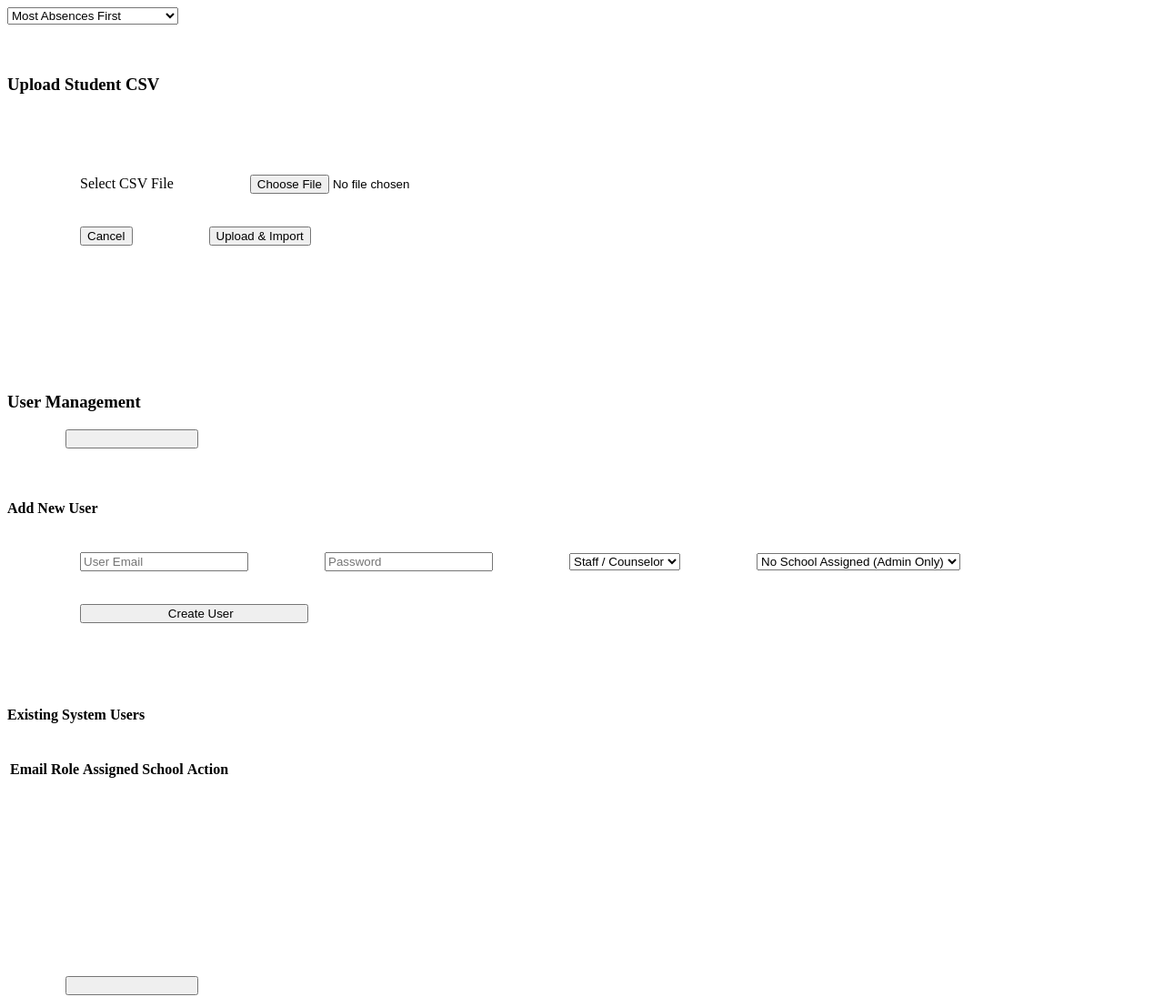
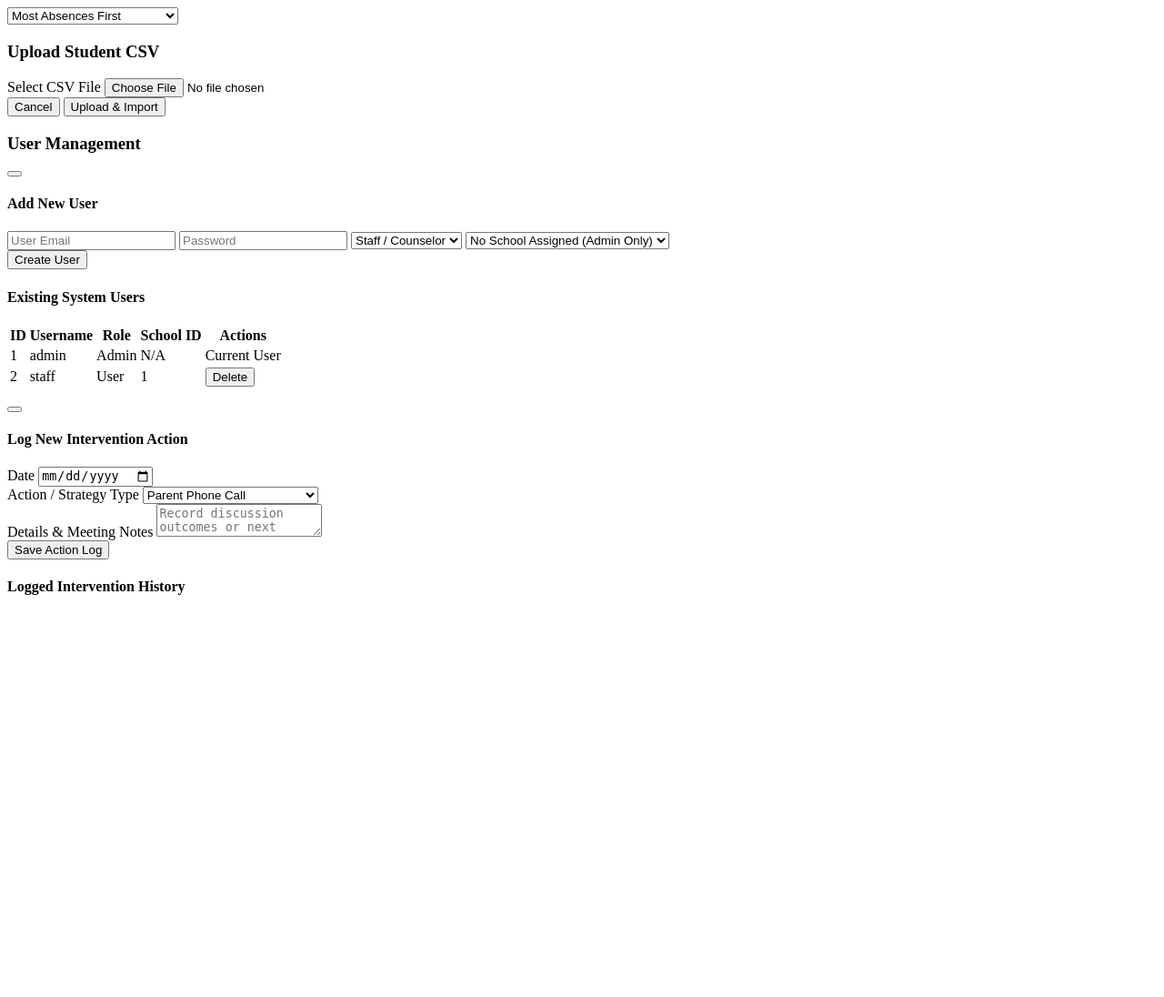
Before and after one commit to glantz1/Chronic-Tool-, a Flask app: template templates/index.html in a window 1280 px wide. Shown: the top 1096 px of the page at 91% size. After the commit the page ends 654 px from the top, so only its background shows below. Run offline with Flask 3, Linux system fonts and the light colour scheme; the template is opened without the code that fills it: values that come from a table or form of the project are taken from there, others are empty; the visitor is signed in with stand-in values (Sample User, id 1).

Commit message:
Update index.html

```diff
--- a/templates/index.html
+++ b/templates/index.html
@@ -7,6 +7,7 @@
     <option value="rate_asc">Lowest Attendance Rate</option>
     <option value="name_asc">Name (A-Z)</option>
 </select>
+
     <div id="uploadModal" class="fixed inset-0 bg-slate-900/50 backdrop-blur-sm flex items-center justify-center hidden z-50">
         <div class="bg-white rounded-xl p-6 w-full max-w-md shadow-xl border">
             <h3 class="text-lg font-bold text-slate-800 mb-1">Upload Student CSV</h3>
@@ -59,20 +60,40 @@
                 </div>
             </form>
 
-            <!-- Existing Users Table -->
+            <!-- Existing Users Table (Server-rendered with Jinja) -->
             <div class="overflow-y-auto flex-grow">
                 <h4 class="text-sm font-semibold text-slate-700 mb-2">Existing System Users</h4>
                 <table class="w-full text-left text-xs">
                     <thead class="bg-slate-100 text-slate-600 font-semibold uppercase">
                         <tr>
-                            <th class="p-2">Email</th>
+                            <th class="p-2">ID</th>
+                            <th class="p-2">Username</th>
                             <th class="p-2">Role</th>
-                            <th class="p-2">Assigned School</th>
-                            <th class="p-2 text-right">Action</th>
+                            <th class="p-2">School ID</th>
+                            <th class="p-2 text-right">Actions</th>
                         </tr>
                     </thead>
                     <tbody id="userListTable" class="divide-y divide-slate-200">
-                        <!-- Populated via JS -->
+                        {% for user in users %}
+                        <tr class="hover:bg-slate-50">
+                            <td class="p-2 font-medium text-slate-800">{{ user.id }}</td>
+                            <td class="p-2 text-slate-800">{{ user.username }}</td>
+                            <td class="p-2 capitalize text-slate-600">{{ user.role }}</td>
+                            <td class="p-2 text-slate-600">{{ user.school_id if user.school_id else 'N/A' }}</td>
+                            <td class="p-2 text-right">
+                                {% if user.id != session.get('user_id') %}
+                                <form action="{{ url_for('delete_user', user_id=user.id) }}"
+                                      method="POST"
+                                      style="display:inline;"
+                                      onsubmit="return confirm('Are you sure you want to delete user {{ user.username }}?');">
+                                    <button type="submit" class="text-red-600 hover:text-red-800 font-medium">Delete</button>
+                                </form>
+                                {% else %}
+                                <span class="text-slate-400 font-medium">Current User</span>
+                                {% endif %}
+                            </td>
+                        </tr>
+                        {% endfor %}
                     </tbody>
                 </table>
             </div>
@@ -448,36 +469,7 @@
 
         async function openUsersModal() {
             toggleModal('usersModal');
-            await loadUsers();
             await populateSchoolDropdownForUser();
-        }
-
-        async function loadUsers() {
-            const userTable = document.getElementById('userListTable');
-            userTable.innerHTML = '<tr><td colspan="4" class="p-2 text-slate-400">Loading users...</td></tr>';
-
-            try {
-                const res = await fetch('/admin/users');
-                if (!res.ok) throw new Error();
-                const data = await res.json();
-                userTable.innerHTML = '';
-
-                (data.users || []).forEach(u => {
-                    const row = document.createElement('tr');
-                    row.className = "hover:bg-slate-50";
-                    row.innerHTML = `
-                        <td class="p-2 font-medium text-slate-800">${u.email}</td>
-                        <td class="p-2 capitalize text-slate-600">${u.role}</td>
-                        <td class="p-2 text-slate-600">${u.school_name || 'N/A'}</td>
-                        <td class="p-2 text-right">
-                            <button onclick="deleteUser(${u.id})" class="text-red-600 hover:text-red-800 font-medium">Delete</button>
-                        </td>
-                    `;
-                    userTable.appendChild(row);
-                });
-            } catch (e) {
-                userTable.innerHTML = '<tr><td colspan="4" class="p-2 text-red-500">Error loading users.</td></tr>';
-            }
         }
 
         async function populateSchoolDropdownForUser() {
@@ -514,21 +506,10 @@
             if (res.ok) {
                 document.getElementById('newUserEmail').value = '';
                 document.getElementById('newUserPassword').value = '';
-                await loadUsers();
+                location.reload();
             } else {
                 errDiv.textContent = data.error || "Failed to add user.";
                 errDiv.classList.remove('hidden');
-            }
-        }
-
-        async function deleteUser(userId) {
-            if (!confirm("Are you sure you want to delete this user?")) return;
-
-            const res = await fetch(`/admin/users/${userId}`, { method: 'DELETE' });
-            if (res.ok) {
-                await loadUsers();
-            } else {
-                alert("Failed to delete user.");
             }
         }
 
```
Lines whose indentation alone changed are shown as unchanged.
